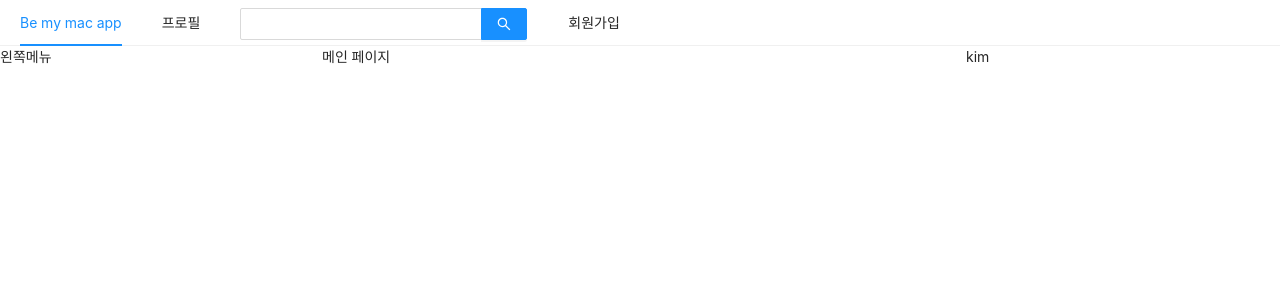
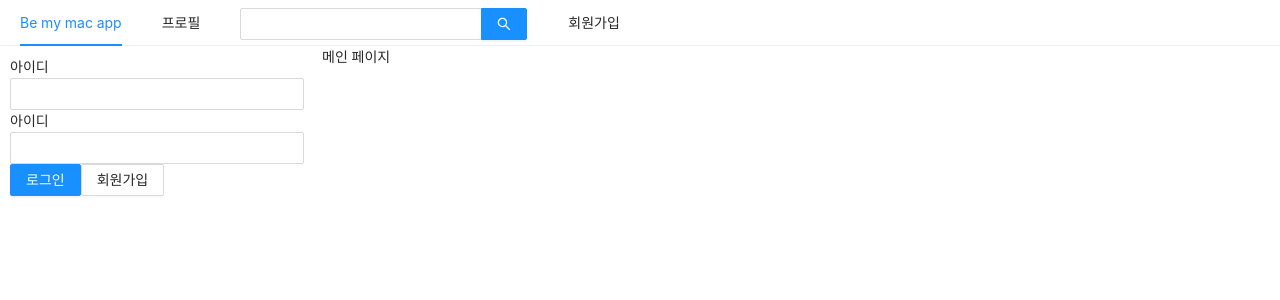
Before and after one commit to rudqo14/twitter-sns-project, a Next.js app in the folder Frontend/: page / in a window 1280 px wide. Shown: the top 300 px of the page. Built offline with nearby package versions, Linux system fonts and the light colour scheme.

Commit message:
Add: 로그인/프로필 상태 폼 적용

```diff
--- a/Frontend/components/appLayout.js
+++ b/Frontend/components/appLayout.js
@@ -1,17 +1,15 @@
-import React from "react";
+import React, { useState } from "react";
 import Link from "next/link";
 import PropTypes from "prop-types";
-import { Col, Input, Menu, Row } from "antd";
+import { Input, Menu, Row, Col } from "antd";
+import styled from "styled-components";
 
-// const dummy = {
-//   nickname: "제로초",
-//   Post: [],
-//   Followings: [],
-//   Followers: [],
-//   isLoggedIn: false,
-// };
+import UserProfile from "../components/userProfile";
+import LoginForm from "../components/loginForm";
 
 const AppLayout = ({ children }) => {
+  const [isLoggedIn, setIsLoggedIn] = useState(false);
+
   return (
     <div>
       <Menu mode="horizontal">
@@ -26,7 +24,7 @@
           </Link>
         </Menu.Item>
         <Menu.Item>
-          <Input.Search enterButton style={{ verticalAlign: "middle" }} />
+          <SearchInput enterButton />
         </Menu.Item>
         <Menu.Item>
           <Link href="/signup">
@@ -36,13 +34,19 @@
       </Menu>
       <Row gutter={8}>
         <Col xs={24} md={6}>
-          <div>왼쪽메뉴</div>
+          {isLoggedIn ? (
+            <UserProfile setIsLoggedIn={setIsLoggedIn} />
+          ) : (
+            <LoginForm setIsLoggedIn={setIsLoggedIn} />
+          )}
         </Col>
         <Col xs={24} md={12}>
           {children}
         </Col>
         <Col xs={24} md={6}>
-          kim
+          {/* <a href="https://임시주소" target="_blank" rel="noreferrer noopener">
+            Made by 김경배
+          </a> */}
         </Col>
       </Row>
     </div>
@@ -54,3 +58,7 @@
 };
 
 export default AppLayout;
+
+const SearchInput = styled(Input.Search)`
+  vertical-align: middle;
+`;
--- a/Frontend/components/loginForm.js
+++ b/Frontend/components/loginForm.js
@@ -1,8 +1,10 @@
 import React, { useState, useCallback } from "react";
 import { Form, Input, Button } from "antd";
+
 import Link from "next/link";
+import styled from "styled-components";
 
-const LoginForm = () => {
+const LoginForm = ({ setIsLoggedIn }) => {
   const [id, setId] = useState("");
   const [password, setPassword] = useState("");
 
@@ -14,8 +16,13 @@
     setPassword(e.target.value);
   }, []);
 
+  const onSubmitForm = useCallback(() => {
+    console.log(id, password);
+    setIsLoggedIn(true);
+  }, [id, password]);
+
   return (
-    <Form>
+    <FormWrapper onFinish={onSubmitForm}>
       <div>
         <label htmlFor="user-id">아이디</label>
         <br />
@@ -32,18 +39,26 @@
           required
         />
       </div>
-      <div>
+      <ButtonWrapper>
         <Button type="primary" htmlType="submit" loading={false}>
           로그인
         </Button>
         <Link href="/signup">
           <a>
-            <button>회원가입</button>
+            <Button>회원가입</Button>
           </a>
         </Link>
-      </div>
-    </Form>
+      </ButtonWrapper>
+    </FormWrapper>
   );
 };
 
 export default LoginForm;
+
+const ButtonWrapper = styled.div`
+  .margin-top: 10px;
+`;
+
+const FormWrapper = styled(Form)`
+  padding: 10px;
+`;
--- a/Frontend/components/userProfile.js
+++ b/Frontend/components/userProfile.js
@@ -1,11 +1,32 @@
-import React from "react";
-import { Form } from "antd";
+import React, { useCallback } from "react";
+import { Card, Avatar, Button } from "antd";
 
-const UserProfile = () => {
+const UserProfile = ({ setIsLoggedIn }) => {
+  const onLogOut = useCallback(() => {
+    setIsLoggedIn(false);
+    // console.log("test");
+  }, []);
+
   return (
-    <Form>
-      <div></div>
-    </Form>
+    <Card
+      actions={[
+        <div key="twit">
+          짹짹
+          <br />0
+        </div>,
+        <div key="followings">
+          팔로잉
+          <br />0
+        </div>,
+        <div key="follower">
+          팔로워
+          <br />0
+        </div>,
+      ]}
+    >
+      <Card.Meta avatar={<Avatar>ZC</Avatar>} title="김경배" />
+      <Button onClick={onLogOut}>로그아웃</Button>
+    </Card>
   );
 };
 
--- a/Frontend/package.json
+++ b/Frontend/package.json
@@ -12,6 +12,7 @@
   "dependencies": {
     "@ant-design/icons": "^4.6.2",
     "antd": "^4.15.4",
+    "babel-plugin-styled-components": "^1.12.0",
     "next": "^10.2.0",
     "prop-types": "^15.7.2",
     "react": "^17.0.2",
--- a/Frontend/pages/_app.js
+++ b/Frontend/pages/_app.js
@@ -7,7 +7,7 @@
   return (
     <>
       <Head>
-        <meta charset="utf-8" />
+        <meta charSet="utf-8" />
         <title>Be my mac app</title>
       </Head>
       <Component />
```
Also changed, not shown: Frontend/.babelrc (added).
